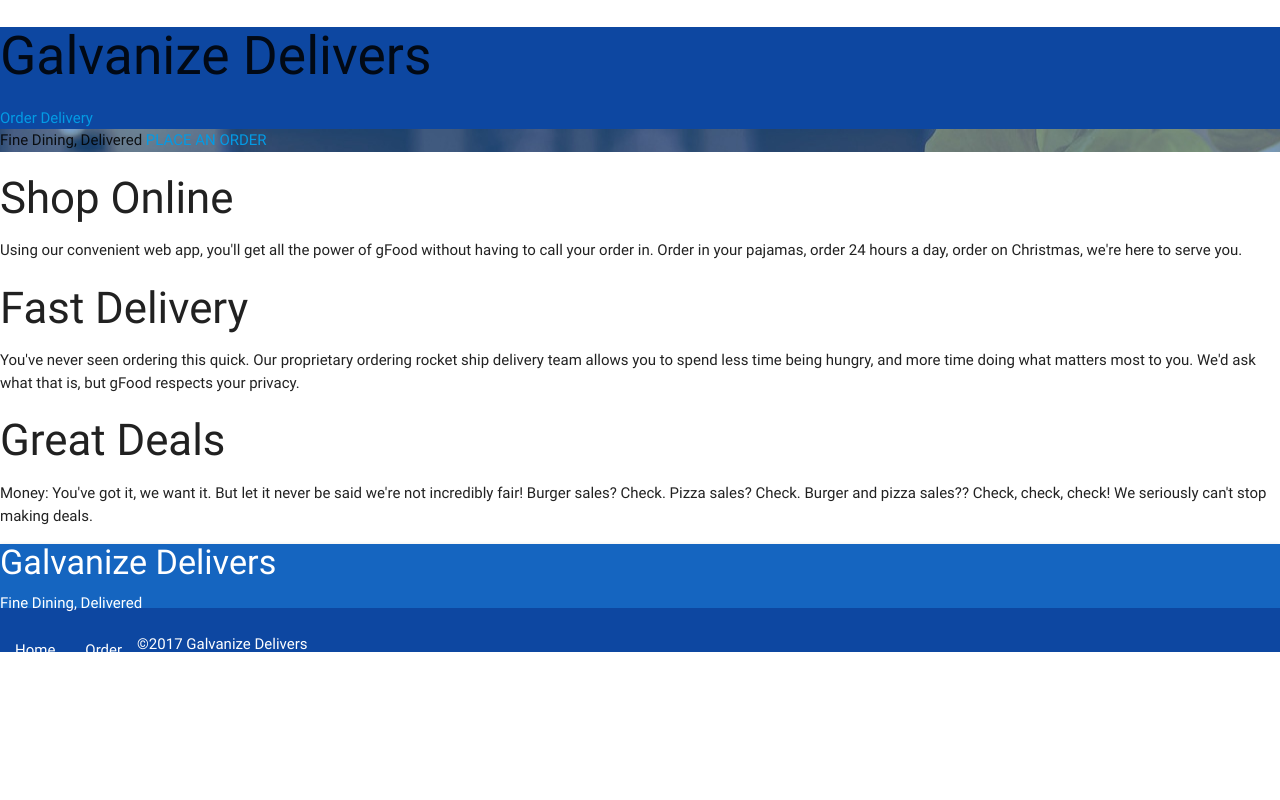
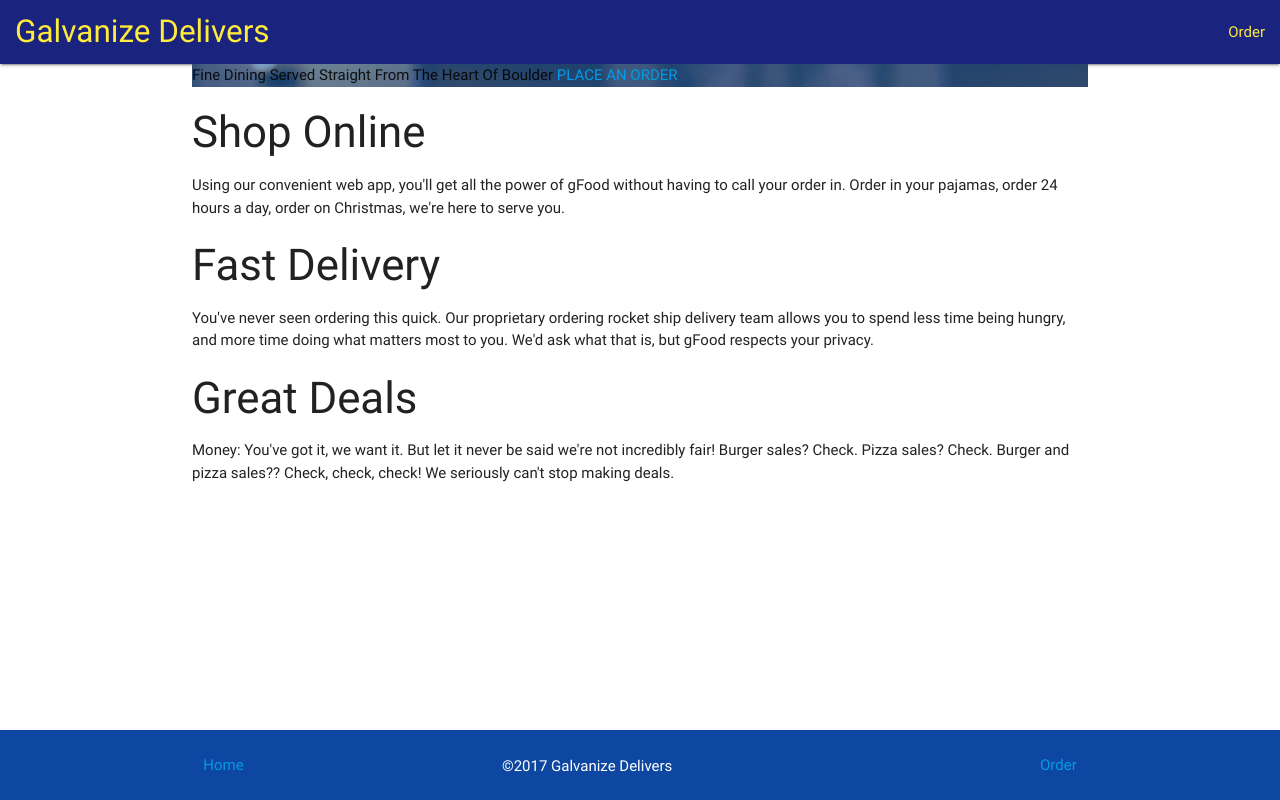
Before and after one commit to StevenJBurns/galvanize-q1-galvanize-delivers-materialize, a plain HTML site: page index.html in a window 1280 px wide. Drawn offline with nearby package versions, Linux system fonts and the light colour scheme.

Commit message:
Header and footer CS tweaking with Materialize

```diff
--- a/css/galvanize-delivers.css
+++ b/css/galvanize-delivers.css
@@ -1,3 +1,13 @@
+body {
+  display: flex;
+  min-height: 100vh;
+  flex-direction: column;
+}
+
+main {
+  flex: 1 0 auto;
+}
+
 #banner {
   background-image: url("../img/hero.jpg");
 }
--- a/index.html
+++ b/index.html
@@ -4,21 +4,30 @@
     <meta charset="utf-8" />
     <meta name="viewport" content="width=device-width, initial-scale=1.0"/>
     <title>Galvanize Delivers &bull; Home</title>
+    <link rel=icon href="img/favicon-galvanize.ico">
     <link rel="stylesheet" media="screen,projection" href="https://cdnjs.cloudflare.com/ajax/libs/materialize/0.100.1/css/materialize.min.css" />
     <link rel="stylesheet" media="screen,projection" href="https://fonts.googleapis.com/icon?family=Material+Icons" />
     <link rel="stylesheet" media="screen,projection" href="css/galvanize-delivers.css" />
-    <link rel=icon href="img/favicon-galvanize.ico"> <!-- favicon to go here -->
     <script src="https://code.jquery.com/jquery-3.2.1.min.js"></script>
     <script src="js/materialize.min.js"></script>
-    <script src="js/galvanize-delivers.js"></script>
+    <script src="js/galvanize-delivers.js" defer></script>
   </head>
   <body>
-    <header class="blue darken-4">
-      <h2>Galvanize Delivers</h2>
-      <a class="" href="">Order Delivery</a>
+    <header class="">
+      <!-- <h2>Galvanize Delivers</h2> -->
+      <!-- <a class="" href="">Order Delivery</a> -->
+      <nav>
+        <div class="nav-wrapper indigo darken-4">
+          <a href="/" class="brand-logo yellow-text accent-2 left"><i class="fa fa-fax"></i>Galvanize Delivers</a>
+          <ul id="nav-mobile" class="right">
+            <li><a class="right-align yellow-text accent-2" href="order.html">Order</a></li>
+          </ul>
+        </div>
+      </nav>
     </header>
+    <main class="container">
       <div id="banner">
-      <span>Fine Dining, Delivered</span>
+        <span>Fine Dining Served Straight From The Heart Of Boulder</span>
         <a class="" href="">PLACE AN ORDER</a>
       </div>
       <section id="marketing">
@@ -35,16 +44,19 @@
           <p>Money: You've got it, we want it. But let it never be said we're not incredibly fair! Burger sales? Check. Pizza sales? Check. Burger and pizza sales?? Check, check, check! We seriously can't stop making deals.</p>
         </article>
       </section>
-    <nav class="blue darken-3">
-      <h4>Galvanize Delivers</h4>
-      <h6>Fine Dining, Delivered</h6>
-      <ul>
-        <li><a href="index.html">Home</a></li>
-        <li><a href="order.html">Order</a></li>
-      </ul>
-    </nav>
+    </main>
     <footer class="page-footer blue darken-4">
+      <div class="container row valign-wrapper">
+        <div class="col s4">
+          <a class="left" href="/">Home</a>
+        </div>
+        <div class="col s4">
           <h6>&copy;2017 Galvanize Delivers</h6>
+        </div>
+        <div class="col s4">
+          <a class="right" href="order.html">Order</a>
+        </div>
+      </div>
     </footer>
   </body>
 </html>
```
Lines whose indentation alone changed are shown as unchanged.
